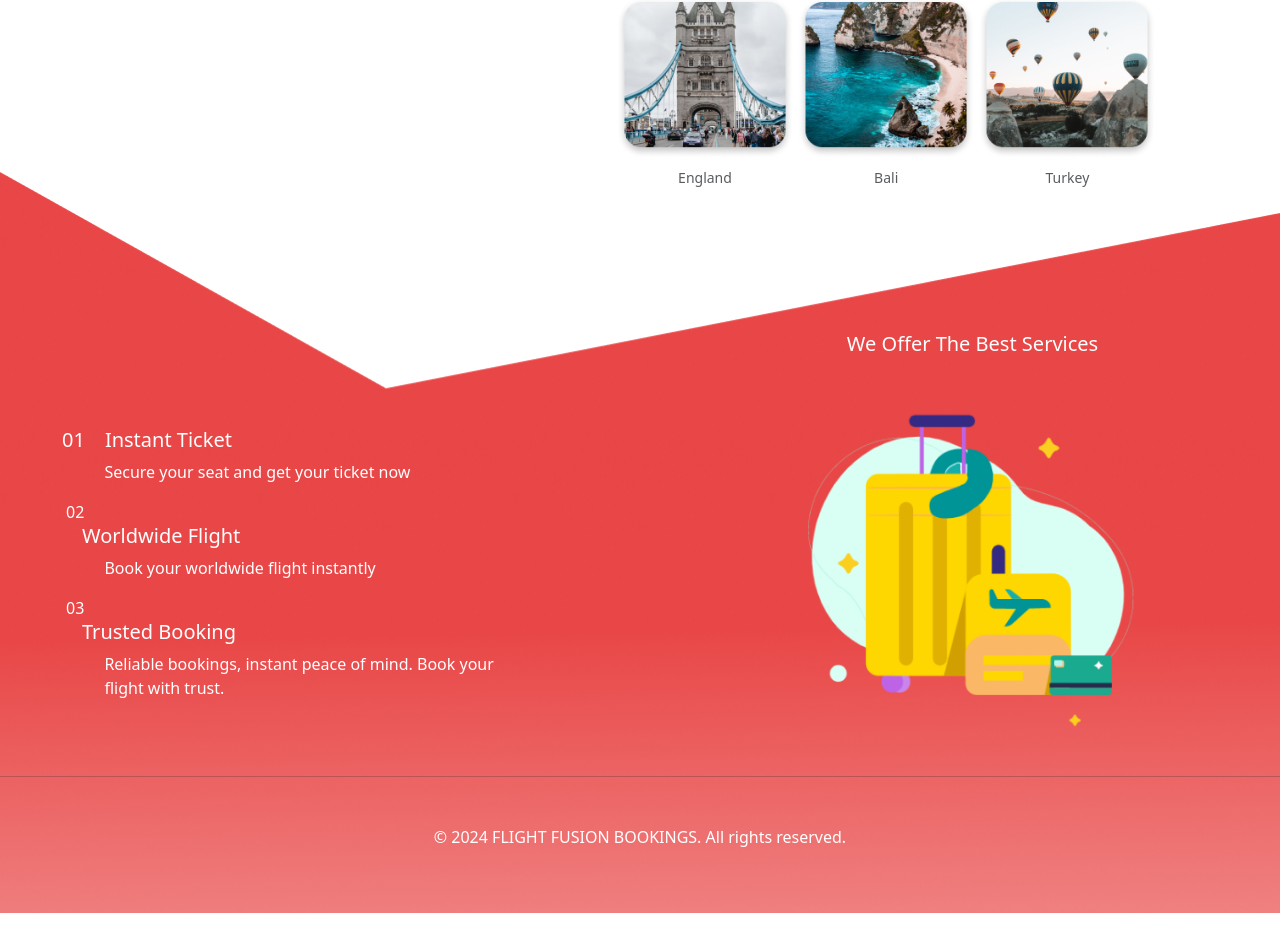
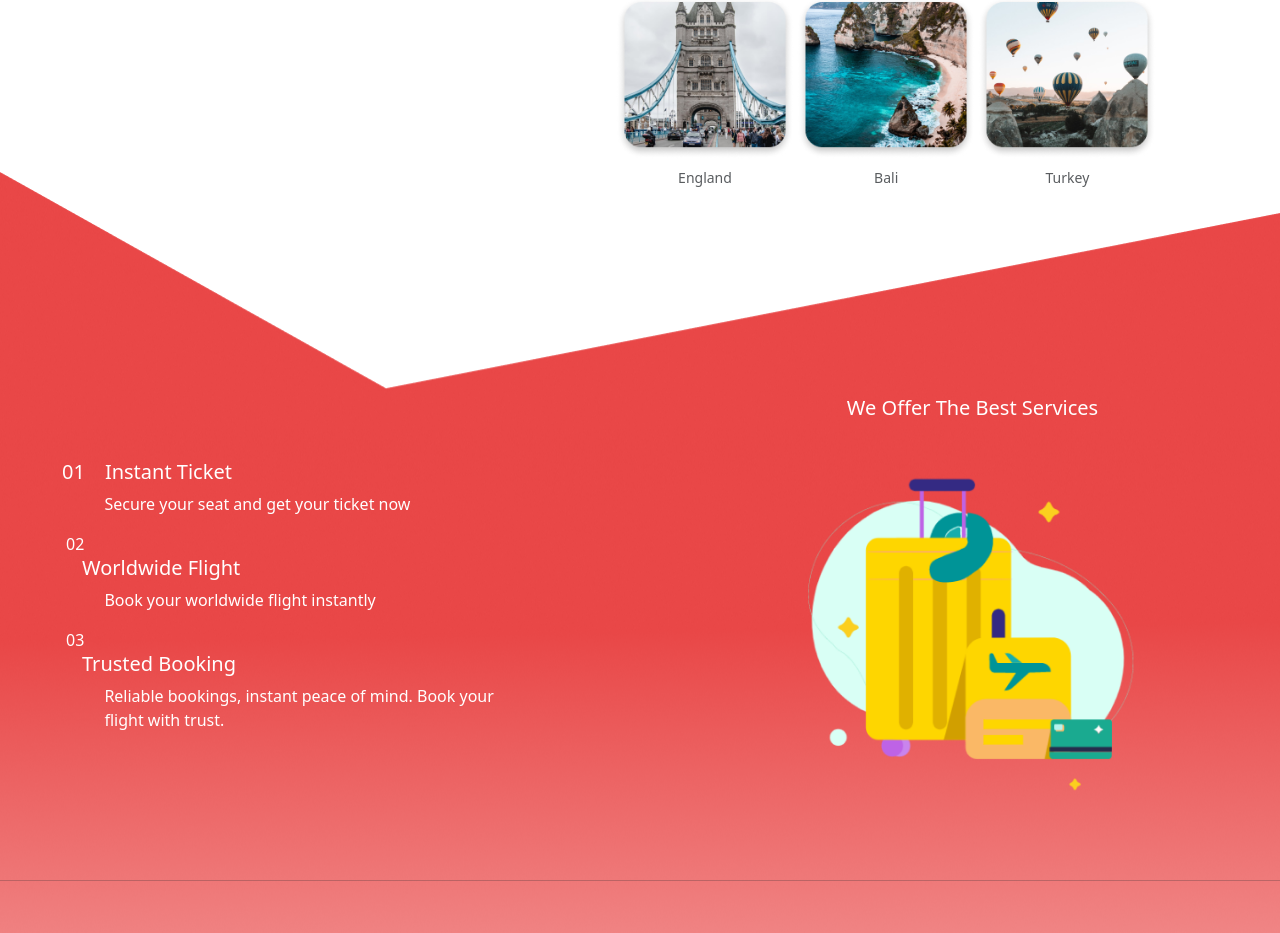
Before and after one commit to VictorMurithi/FlightFusion-booking-website, a React (Create React App) app in the folder frontend/: page / in a window 1280 px wide. Shown: the part 1233-2166 px from the top of the page. Built offline with nearby package versions, Linux system fonts and the light colour scheme.

Commit message:
Added transitions

```diff
--- a/frontend/src/Css/Home.css
+++ b/frontend/src/Css/Home.css
@@ -35,8 +35,13 @@ body{
 
 .pgrid img{
     border-radius: 1em;
+    transition: all .5s ease;
     /* width: 200px; */
     /* margin: 0em 10em; */
+}
+
+.pgrid img:hover{
+    transform: translateY(-10%);
 }
 
 .g-img{
@@ -54,8 +59,9 @@ figure{
 
 .services{
     margin-top: -6em;
+    margin-bottom: 4em;
     color: white;
-    padding: 0em 15em;
+    /* padding: 0em 15em; */
 }
 
 .list-container{
@@ -64,7 +70,7 @@ figure{
     align-items: center;
     /* margin-left: 3em;
     width: 3em; */
-    padding-top: 16em;
+    padding-top: 18em;
 }
 
 .list-container p{
@@ -73,7 +79,7 @@ figure{
 
 .illustration-container{
     width: 1em;
-    padding-top: 10em;
+    padding-top: 14em;
 }
 
 .illustration-container img{
--- a/frontend/src/Css/Navbar.css
+++ b/frontend/src/Css/Navbar.css
@@ -12,6 +12,12 @@
 .nav-link {
   margin: 0em 1em;
   color: white;
+  transition: all .5s ease;
+}
+.nav-link:hover{
+  transition: all .5s ease;
+  transform: translateY(-10%);
+  color: rgb(0, 0, 0);
 }
 
 .App-logo {
```
